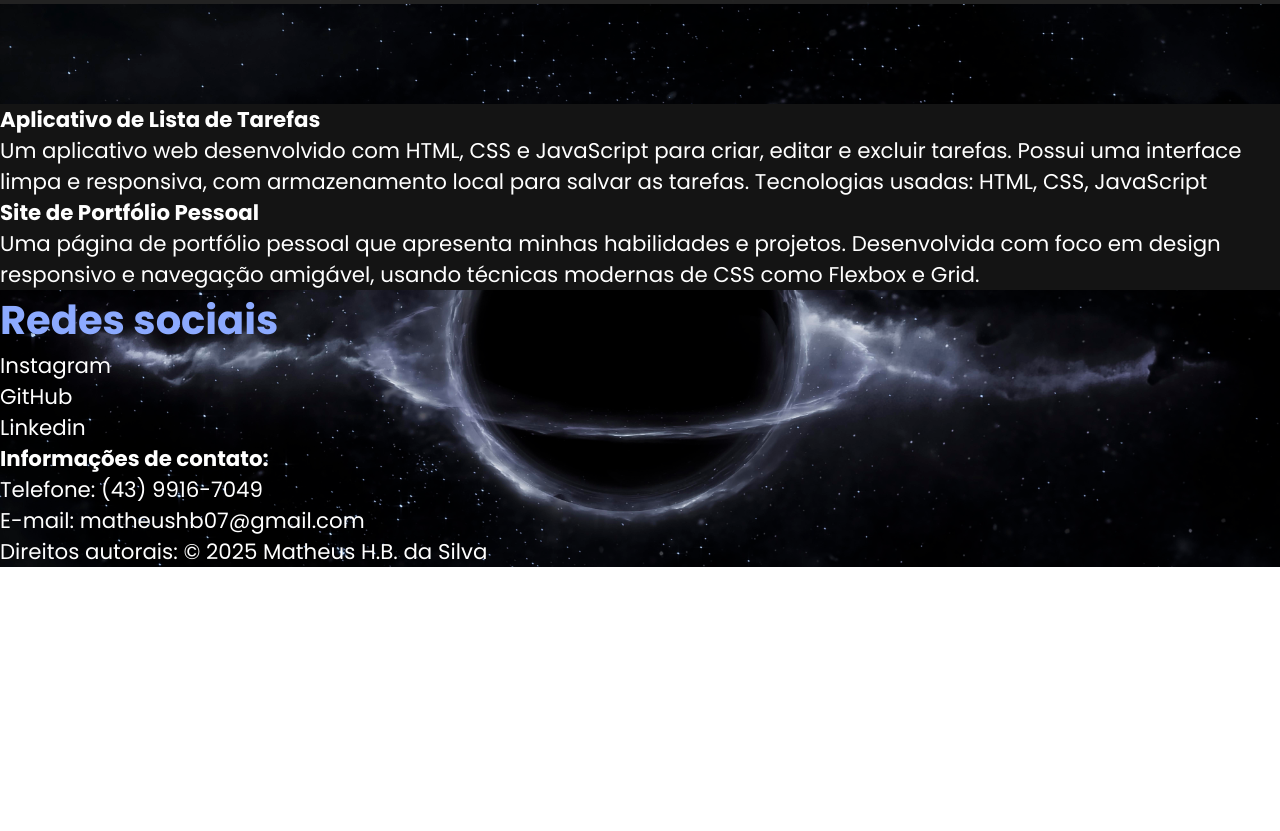
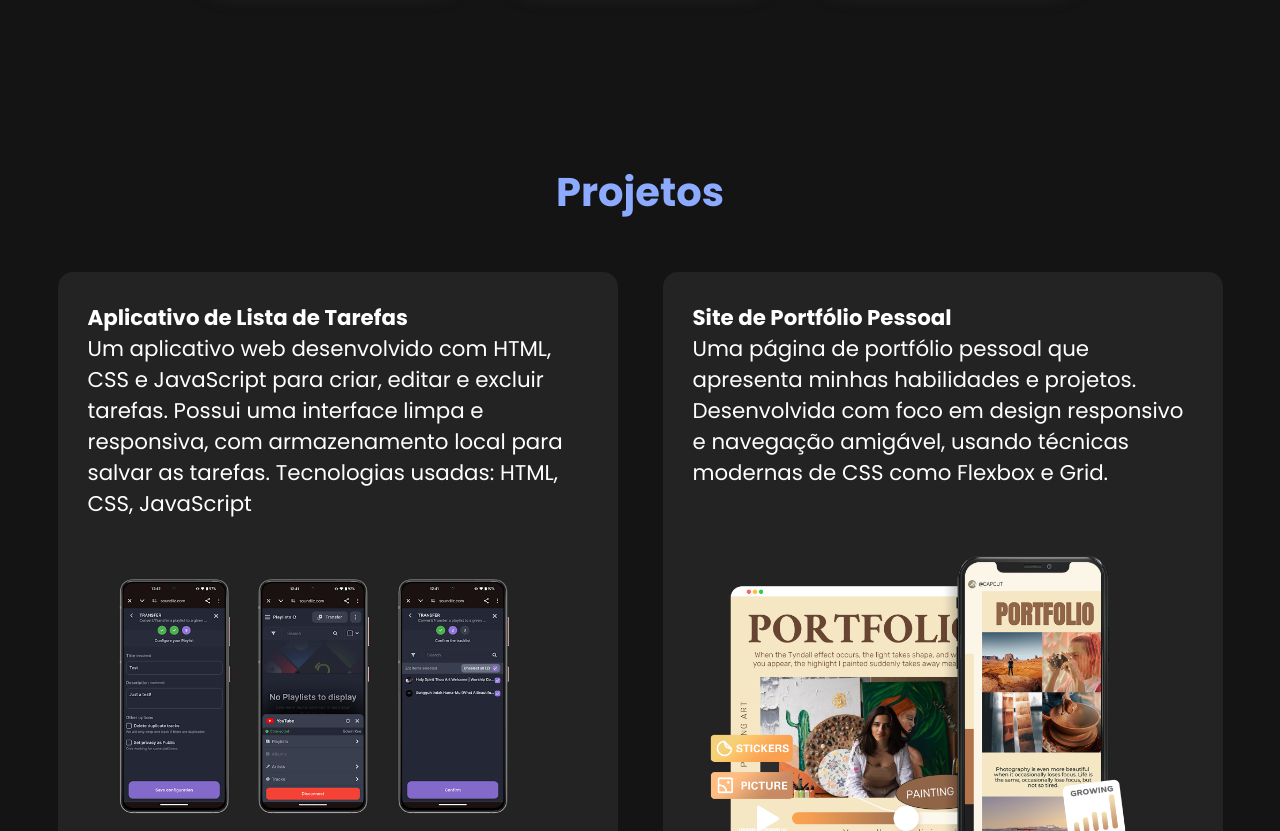
Before and after one commit to Theushenriix/portifolio, a plain HTML site: page index.html in a window 1280 px wide. Shown: the part 1969-2800 px from the top of the page. Before the commit the page ends 2536 px from the top, so only its background shows below. Drawn offline with nearby package versions, Linux system fonts and the light colour scheme.

Commit message:
atualização final

```diff
--- a/estilos/style.css
+++ b/estilos/style.css
@@ -17,6 +17,9 @@ cor de de menos destaque: rgb(140, 170, 255);
 
 */
 
+html {
+  scroll-behavior: smooth;
+}
 
 body {
     background-color: rgb(20, 20, 20);
@@ -37,6 +40,7 @@ header {
     justify-content: center;
 
 
+
 }
 /* ================ perfil ========= */
 
@@ -45,6 +49,7 @@ header {
     margin: auto;
     text-align: center;
     margin-bottom: 80px;
+    margin-top: 100px;
 }
 
 #perfil > h1 {
@@ -63,19 +68,19 @@ header {
 
 /* ============== nav ============= */
 
-nav {
 
 
-}
-
 nav > ul {
-
+    position: fixed;
+    width: 100%;
     margin-bottom: 35px;
     background-color: black;
     display: flex;
     flex-wrap: wrap;
     justify-content: center;
     align-items: center;
+    z-index: 1000;
+
 
 }
 
@@ -97,20 +102,28 @@ nav > ul > li > a {
 
 /* ============ main ============ */
 
-main {
-    /* padding: 80px 20px 80px 20px; */
-}
+
 
 /* ============= Sobre mim ============= */
 
 #sobre-mim {
 
-    padding: 10px;
-    max-width: 800px;
-    background-color: rgba(36, 36, 36, 0.925);
-    text-align: center;
+    padding: 50px;
+    max-width: 1200px;
+    background-color:  rgb(20, 20, 20);
+    text-align: left;
     margin: auto;
-    border-radius: 15px;
+    border-radius: 15px 15px 0px 0px;
+    display: flex;
+    justify-content: space-between;
+    flex-wrap: wrap;
+    align-items: center;
+
+}
+
+#div-sobre-mim {
+    width: 500px;
+
 }
 
 h2 {
@@ -120,18 +133,31 @@ h2 {
 
 #sobre-mim > p {
     padding: 10px;
+    max-width: 500px;
 }
+
+#img-sbre-mim {
+    width: 600px;
+    margin: 20px;
+    border-radius: 30px;
+    box-shadow: 0px 0px 20px rgba(140, 171, 255, 0.39);
+
+}
+
 
 /* =============== habilidades ============ */
 
 #habilidades {
     margin: 100px 0px 100px 0px;
-    background-color: rgba(36, 36, 36, 0.966);
+    background-color:rgb(20, 20, 20);
     padding: 30px;
+    max-width: 1200px;
+    margin: auto;
+    padding: 50px;
 }
 
 #habilidades > h2 {
-    margin-bottom: 30px;
+    margin-bottom: 20px;
     text-align: center;
     font-size: 30pt;
 
@@ -147,7 +173,7 @@ h2 {
 }
 
 #habilidades > div {
-    padding: 50px;
+    padding: 0px 50px 50px 50px;
     /* background-color: aqua; */
     text-align: center;
     max-width: 1080px;
@@ -161,11 +187,11 @@ h2 {
     display: flex;
     flex-direction: column;
     padding: 40px;
-    background-color: rgb(26, 26, 26);
+    background-color: rgba(36, 36, 36, 0.966);
     /* border: rgb(140, 170, 255) 1px solid; */
     margin: 15px;
     border-radius: 40px;
-    box-shadow: 0px 0px 15px rgba(45, 101, 255, 0.164);
+    box-shadow: 0px 0px 15px rgba(36, 36, 36, 0.966);
 
 }
 
@@ -188,7 +214,102 @@ h2 {
     transition: max-height 0.3s ease;
 }
 
+/* ================ PROJETOS ============== */
 
-#projetos{
-    background-color :rgb(20, 20, 20) ;
+
+section#projetos {
+    background-color: rgb(20, 20, 20) ;
+    padding: 50px;
+    max-width: 1200px;
+    margin: auto;
+
 }
+
+section#projetos > h2 {
+    text-align: center;
+    margin-bottom: 50px;
+}
+
+#div-projetos {
+    display: flex;
+    flex-wrap: wrap;
+    gap: 30px;
+    justify-content: space-around;
+}
+
+#app-list {
+    background-color:  rgba(36, 36, 36, 0.966);
+    width: 500px;
+    height: 600px;
+    padding: 30px;
+    border-radius: 15px;
+}
+
+#img-app-list {
+    width: 450px;
+    margin-top: 50px;
+}
+
+#img-site {
+    width: 450px;
+    margin-top: 40px;
+}
+
+#site-pessoal {
+    background-color:  rgba(36, 36, 36, 0.966);
+    width: 500px;
+    height: 600px;
+    padding: 30px;
+    border-radius: 15px;
+
+}
+
+/* ===================== REDES SOCIAIS ====================*/
+
+#informacoes-extras {
+    text-align: center;
+    background-color: rgb(20, 20, 20);
+    max-width: 1200px;
+    margin: auto;
+    padding: 50px;
+    border-radius: 0px 0px 15px 15px;
+}
+
+#links-redes {
+    display: flex;
+    flex-wrap: wrap;
+    justify-content: space-around;
+    margin-top: 20px;
+}
+
+#informacoes-extras > ul > li {
+    list-style-type: none;
+    background-color: rgba(36, 36, 36, 0.966);
+    padding: 10px 20px;
+    border-radius: 15px;
+    cursor: pointer;
+
+}
+
+#informacoes-extras > ul > li > a {
+    color: white;
+    text-decoration: none;
+}
+
+.img-links-redes {
+    width: 20px;
+
+}
+
+
+/* =================== INFORMAÇÔES DE CONTATO ================= */
+
+
+footer {
+    text-align: center;
+    background-color: rgb(0, 0, 0);
+    margin-top: 50px;
+    color: rgb(148, 148, 148);
+    font-size: 10pt;
+
+}
--- a/index.html
+++ b/index.html
@@ -8,6 +8,7 @@
     <link rel="preconnect" href="https://fonts.googleapis.com">
     <link rel="preconnect" href="https://fonts.gstatic.com" crossorigin>
     <link href="https://fonts.googleapis.com/css2?family=Poppins:ital,wght@0,100;0,200;0,300;0,400;0,500;0,600;0,700;0,800;0,900;1,100;1,200;1,300;1,400;1,500;1,600;1,700;1,800;1,900&display=swap" rel="stylesheet">
+    <link href="https://fonts.googleapis.com/css2?family=Material+Symbols+Outlined:opsz,wght,FILL,GRAD@20,100,1,200&icon_names=favorite,home,search,settings" rel="stylesheet" />
 </head>
 <body>
     <header>
@@ -21,7 +22,8 @@
         </nav>
 
         <div id="perfil">
-            <div id="foto-perfil"></div>
+            <div ></div>
+            <img id="foto-perfil" src="imagens/foto perfil.jpg" alt="foto de perfil">
             <h1>Matheus Henrique Batista da Silva</h1>
             <p>Aprendendo a aprender!</p>
         </div>
@@ -30,8 +32,14 @@
 
     <main>
         <section id="sobre-mim">
+            <div id="div-sobre-mim">
                 <h2>Sobre mim</h2>
-            <p>Olá, sou Matheus Henrique Batista da Silva, estudante de Análise e Desenvolvimento de Sistemas na Unicesumar. Atualmente, atuo como auxiliar de T.I., onde desenvolvo minha paixão por tecnologia. Desde criança, sou fascinado por inovação e criatividade, começando minha jornada no design gráfico com criações no Photoshop, como logos e artes para redes sociais. <br> <br>Hoje, concentro-me em programação, unindo meu conhecimento em design e desenvolvimento para criar soluções visuais e funcionais. Estou sempre aprendendo e buscando novos desafios!</p>
+                <p>Olá, sou Matheus Henrique Batista da Silva, estudante de Análise e Desenvolvimento de Sistemas na Unicesumar. Atualmente, atuo como auxiliar de T.I., onde desenvolvo minha paixão por tecnologia. Desde criança, sou fascinado por inovação e criatividade, começando minha jornada no design gráfico com criações no Photoshop, como logos e artes para redes sociais. <br> <br></p>
+                <p id="p-efeito">Hoje, concentro-me em programação, unindo meu conhecimento em design e desenvolvimento para criar soluções visuais e funcionais. Estou sempre aprendendo e buscando novos desafios!</p>
+            </div>
+            <div>
+                <img id="img-sbre-mim" src="imagens/pessoa-programando-no-notebook.jpg" alt="Pessoa programando">
+            </div>
         </section>
 
         <section id="habilidades">
@@ -55,31 +63,35 @@
         </section>
 
         <section id="projetos">
-            <h2></h2>
-
-            <article>
+            <h2>Projetos</h2>
+            <div id="div-projetos">
+                <article id="app-list">
                     <h3>Aplicativo de Lista de Tarefas</h3>
 
                     <p>Um aplicativo web desenvolvido com HTML, CSS e JavaScript para criar, editar e excluir tarefas. Possui uma interface limpa e responsiva, com armazenamento local para salvar as tarefas.
                     Tecnologias usadas: HTML, CSS, JavaScript</p>
+
+                    <img id="img-app-list" src="imagens/top-5-soundwiiz-w782.png" alt="aplicativo de lsita">
                 </article>
 
-            <article>
+                <article id="site-pessoal">
                     <h3>Site de Portfólio Pessoal</h3>
 
                     <p>Uma página de portfólio pessoal que apresenta minhas habilidades e projetos. Desenvolvida com foco em design responsivo e navegação amigável, usando técnicas modernas de CSS como Flexbox e Grid.</p>
+
+                    <img id="img-site" src="imagens/portifolio.png" alt="aplicativo de lsita">
                 </article>
-
+            </div>
         </section>
 
 
         <section id="informacoes-extras">
             <h2>Redes sociais</h2>
 
-            <ul>
-                <li><a href="#"></a>Instagram</li>
-                <li><a href="#"></a>GitHub</li>
-                <li><a href="#"></a>Linkedin</li>
+            <ul id="links-redes">
+                <li></i> <img class="img-links-redes" src="imagens/icones/instagram.png" alt="icone instagram"> <a href="https://www.instagram.com/theushenriix/">Instagram</a></li>
+                <li><img class="img-links-redes" src="imagens/icones/placa-do-github.png" alt="icone github"> <a href="https://github.com/Theushenriix">GitHub</a></li>
+                <li><img class="img-links-redes" src="imagens/icones/linkedin.png" alt="icone linkedin"> <a href="https://www.linkedin.com/in/matheus-henrique-batista-da-silva-56b6392b5/">Linkedin</a></li>
             </ul>
         </section>
 
```
Also changed, not shown: imagens/foto perfil.jpg (added), imagens/icones/instagram.png (added), imagens/icones/linkedin.png (added), imagens/icones/placa-do-github.png (added), imagens/pessoa-programando-no-notebook.jpg (added), imagens/portifolio.png (added), imagens/top-5-soundwiiz-w782.png (added). Lines whose indentation alone changed are shown as unchanged.
